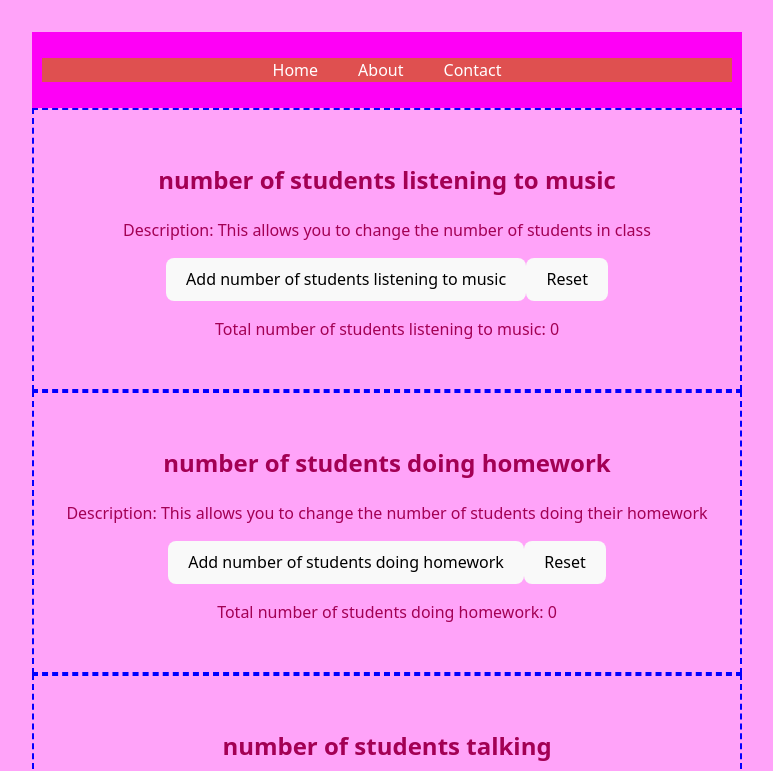
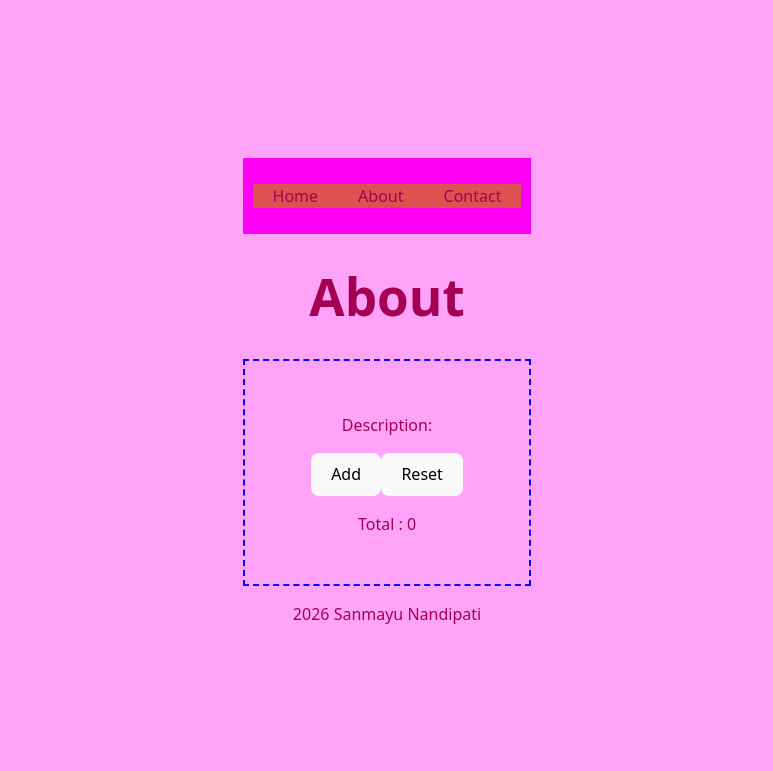
Before and after one commit to canyon-crest/react-app-Sanmayu1, a React (Vite) app: page / in a window 1280 px wide. Shown: the top 771 px of the page, without its empty margins (253-1026 px from the left). Built offline with nearby package versions, Linux system fonts and the light colour scheme.

Commit message:
Working Nav bar

```diff
--- /dev/null
+++ b/src/About.jsx
@@ -0,0 +1,9 @@
+function About (){
+    return(
+        <h1>
+        About
+        </h1>
+
+    )
+}
+export default About
--- a/src/App.jsx
+++ b/src/App.jsx
@@ -2,37 +2,32 @@ import { useState } from 'react'
 import reactLogo from './assets/react.svg'
 import viteLogo from '/vite.svg'
 import './App.css'
+// import Contact from './contact.jsx'
+import Nav from './Nav.jsx'
+import Card from './Card.jsx'
+import Footer from './Footer.jsx'
+import Home from './home.jsx'
+import Contact from './contact.jsx'
+import About from './about.jsx'
+
 
 function App() {
-  const [count, setCount] = useState(9)
+  const [page, setPage] = useState("about");
 
   return (
     <>
-      <div>
-        <a href="https://vite.dev" target="_blank">
-          <img src={viteLogo} className="logo" alt="Vite logo" />
-        </a>
-        <a href="https://react.dev" target="_blank">
-          <img src={reactLogo} className="logo react" alt="React logo" />
-        </a>
-      </div>
-      <h1>Vite + React</h1>
-      <div className="card">
-        <button onClick={() => setCount((count) => count + 111111)}>
-          count is {count}
-        </button>
-        <p>
-          Edit <code>src/App.jsx</code> and save to test HMR
-        </p>
-      </div>
-      <p className="read-the-docs">
-        Click on the Vite and React logos to learn more
-      </p>
+    <Nav setPage={setPage}/>
+    {page === "home" && <Home />}
+    {page ==="about" && <About/>}
+    {page === "contact" && <Contact />}
+
+    <Card />
+    <Footer />
 
 
     </>
+  )
 
-  )
 }
 
 export default App
--- a/src/Nav.jsx
+++ b/src/Nav.jsx
@@ -1,14 +1,14 @@
 import './Nav.css'
 
 
-function Nav(){
+function Nav({setPage}){
     return(
 
         <nav>
             <ul class="nav-links">
-                <li><a href="index.jsx">Home</a></li>
-                <li><a href="about.jsx">About</a></li>
-                <li><a href="contact.html">Contact</a></li>
+                <li onClick ={() => setPage("home")}>Home</li>
+                <li onClick ={() => setPage("about")}>About</li>
+                <li onClick ={() => setPage("contact")}>Contact</li>
             </ul>
         </nav>
 
--- /dev/null
+++ b/src/contact.jsx
@@ -0,0 +1,8 @@
+function Contact (){
+    return(
+        <h1>
+            contacts
+        </h1>
+    )
+}
+export default Contact
--- /dev/null
+++ b/src/home.jsx
@@ -0,0 +1,8 @@
+function Home (){
+    return(
+        <h1>
+            Home
+        </h1>
+    )
+}
+export default Home
--- a/src/main.jsx
+++ b/src/main.jsx
@@ -4,16 +4,12 @@ import './index.css'
 import App from './App.jsx'
 import Nav from  './Nav.jsx'
 import Card from './Card.jsx'
-import Footer from './footer.jsx'
+import Footer from './Footer.jsx'
+
 
 createRoot(document.getElementById('root')).render(
   <StrictMode>
-    <Nav />
-   <Card name="number of students listening to music" description= " This allows you to change the number of students in class" />
-   <Card name="number of students doing homework" description= "This allows you to change the number of students doing their homework" />
-   <Card name="number of students talking" description= "This allows you to change the number of students talking" />
-   {/* <Footer /> */}
-    {/* <App /> */}
-    <Footer />
+    <App />
+
   </StrictMode>,
 )
```
